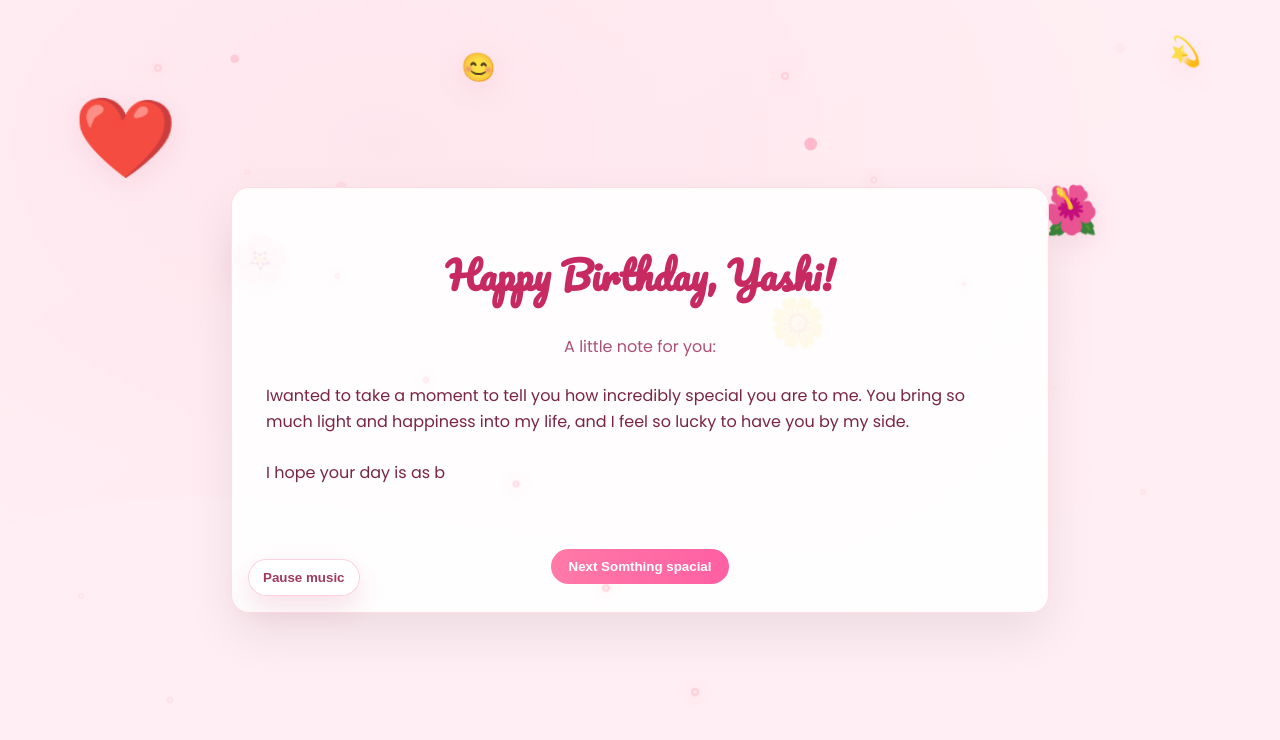
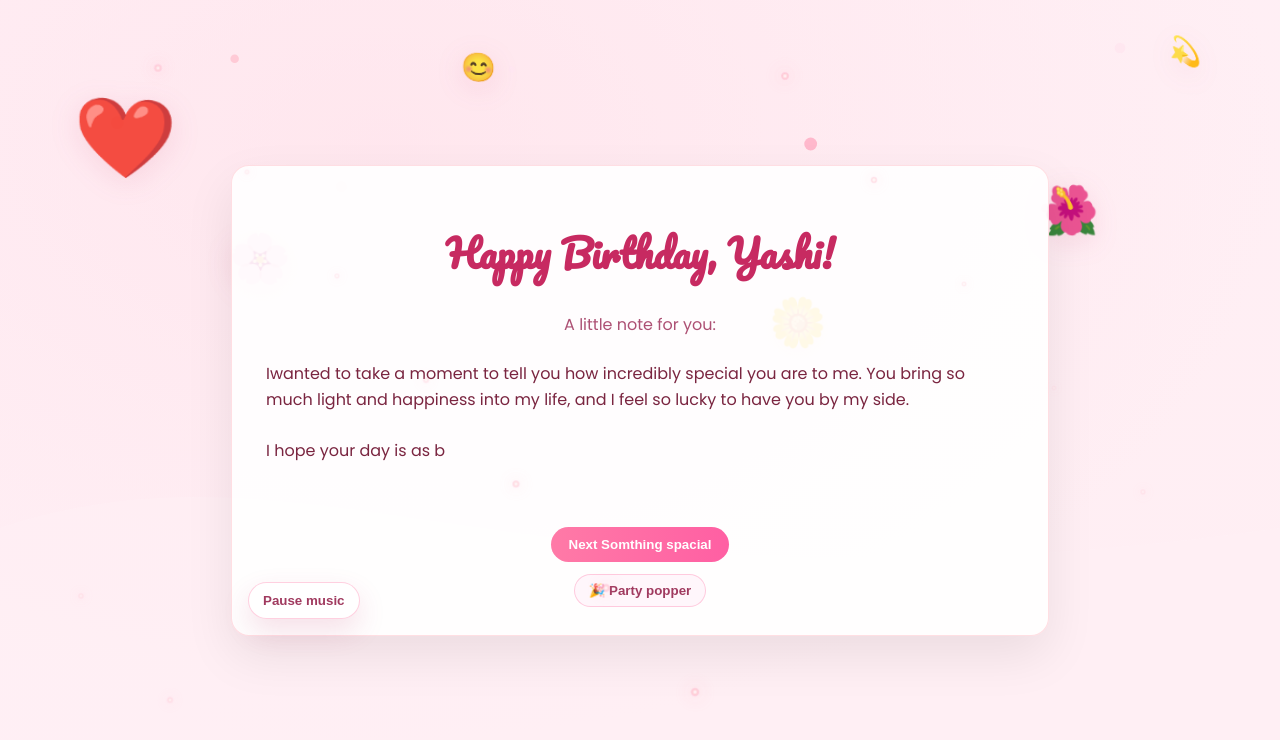
Before and after one commit to omdev009mishra/happybirthday, a React (Vite) app: page / in a window 1280 px wide. Shown: the top 740 px of the page. Built offline with nearby package versions, Linux system fonts and the light colour scheme; the HTML template or start-up script is replaced by a standard one.

Commit message:
chore: consolidate code changes for improved clarity and organization

```diff
--- a/src/App.jsx
+++ b/src/App.jsx
@@ -1,4 +1,5 @@
 import React, { useEffect, useState, useRef } from 'react'
+import confetti from 'canvas-confetti'
 import photo1 from './assets/photo/yashiphoto (1).jpg'
 import photo2 from './assets/photo/yashiphoto (2).jpg'
 import photo3 from './assets/photo/yashiphoto (3).jpg'
@@ -592,6 +593,15 @@ export default function App() {
             <div className="mt-6 text-center">
               <button className="cta" onClick={handleGalleryTransition}>Next Somthing spacial</button>
             </div>
+            <div className="party-popper">
+              <button
+                type="button"
+                className="party-popper-button"
+                onClick={triggerMagic}
+              >
+                🎉 Party popper
+              </button>
+            </div>
             <div className="music-toggle">
               <button
                 type="button"
--- a/src/index.css
+++ b/src/index.css
@@ -94,6 +94,22 @@ body {
   color: white;
   font-weight: 600;
   border: none;
+  cursor: pointer;
+}
+
+.party-popper {
+  margin-top: 12px;
+  display: flex;
+  justify-content: center;
+}
+
+.party-popper-button {
+  padding: 8px 14px;
+  border-radius: 999px;
+  border: 1px solid rgba(255, 120, 167, 0.35);
+  background: #fff6fb;
+  color: #a03a5f;
+  font-weight: 600;
   cursor: pointer;
 }
 
```
